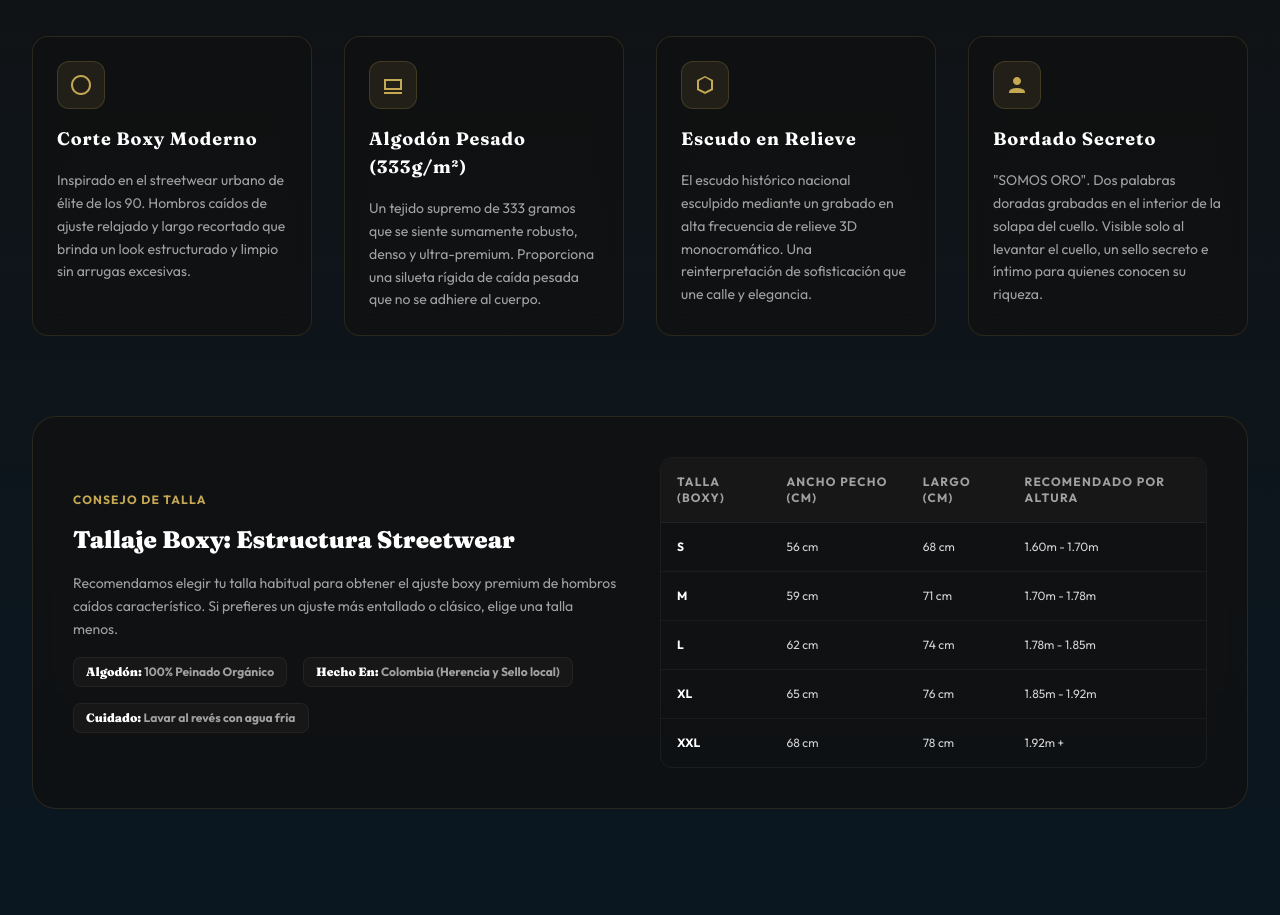
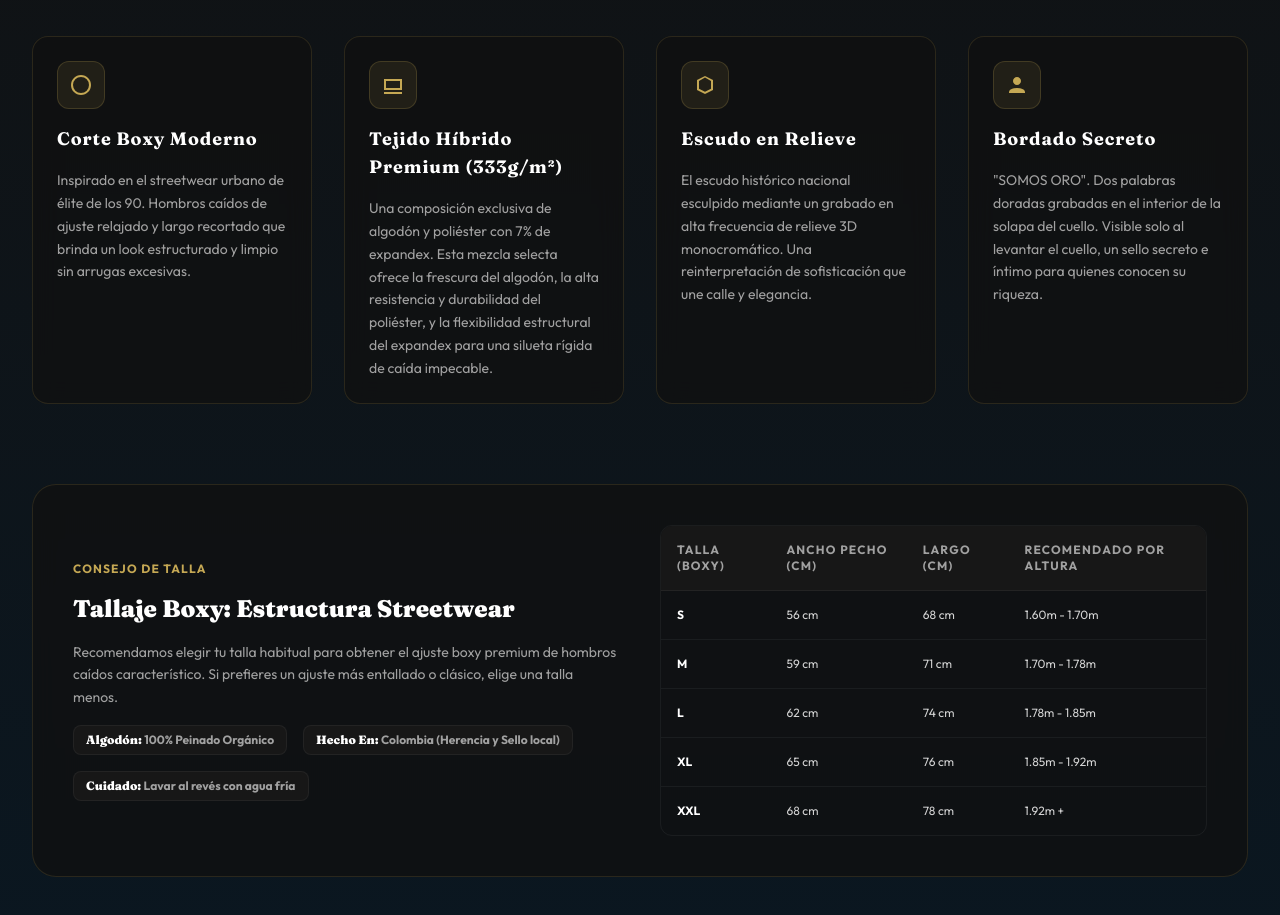
Before and after one commit to jeimancabarcas/orovivo-osaneli, an Angular app: page / in a window 1280 px wide. Shown: the part 2200-3115 px from the top of the page. Built offline with nearby package versions, Linux system fonts and the light colour scheme; no server answers; the database is empty; a web font is replaced by a local one.

Commit message:
feat: update product description and title for premium hybrid fabric in details component

```diff
--- a/src/app/components/details.component.ts
+++ b/src/app/components/details.component.ts
@@ -45,9 +45,9 @@ import { Component, ChangeDetectionStrategy } from '@angular/core';
             <div class="w-12 h-12 rounded-xl bg-gold-aged/10 flex items-center justify-center border border-gold-aged/20">
               <svg xmlns="http://www.w3.org/2000/svg" height="24" viewBox="0 -960 960 960" width="24" fill="#C5A854"><path d="M120-120v-80h720v80H120Zm0-160v-440h720v440H120Zm80-80h560v-280H200v280Z"/></svg>
             </div>
-            <h3 class="text-lg font-bold font-serif tracking-wider text-white">Algodón Pesado (333g/m²)</h3>
+            <h3 class="text-lg font-bold font-serif tracking-wider text-white">Tejido Híbrido Premium (333g/m²)</h3>
             <p class="text-xs sm:text-sm text-neutral-400 leading-relaxed">
-              Un tejido supremo de 333 gramos que se siente sumamente robusto, denso y ultra-premium. Proporciona una silueta rígida de caída pesada que no se adhiere al cuerpo.
+              Una composición exclusiva de algodón y poliéster con 7% de expandex. Esta mezcla selecta ofrece la frescura del algodón, la alta resistencia y durabilidad del poliéster, y la flexibilidad estructural del expandex para una silueta rígida de caída impecable.
             </p>
           </div>
 
```
